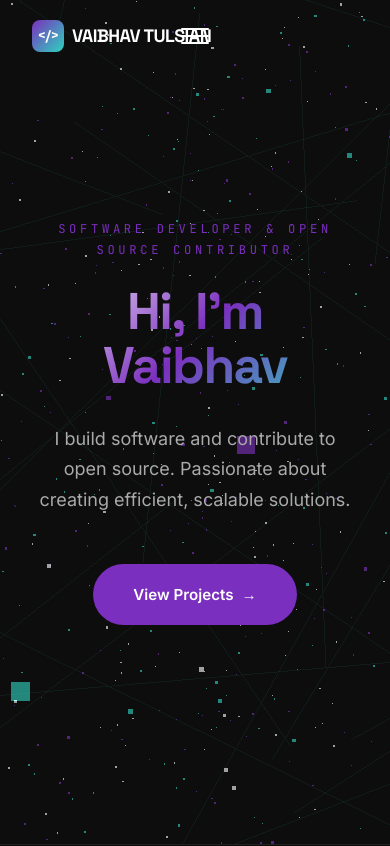
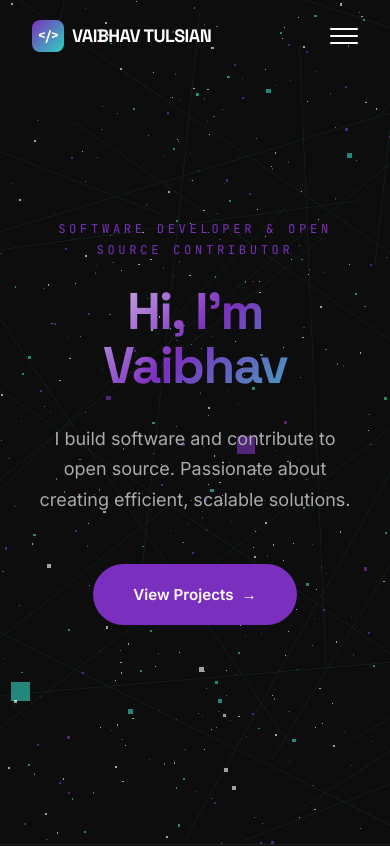
Before and after one commit to vaibhavtulsian/Portfolio, a plain HTML site: page index.html in a window 390 px wide. Shown: the top 846 px of the page. Drawn offline with nearby package versions, Linux system fonts and the light colour scheme; no server answers; animation ran at ten frames a second.

Commit message:
Updated the Menu option for mobiles

```diff
--- a/styles.css
+++ b/styles.css
@@ -621,6 +621,8 @@ p {
   cursor: pointer;
   z-index: calc(var(--z-overlay) + 1);
   padding: 4px 0;
+  position: absolute;
+  right: var(--space-xl);
 }
 
 .nav-hamburger span {
```
